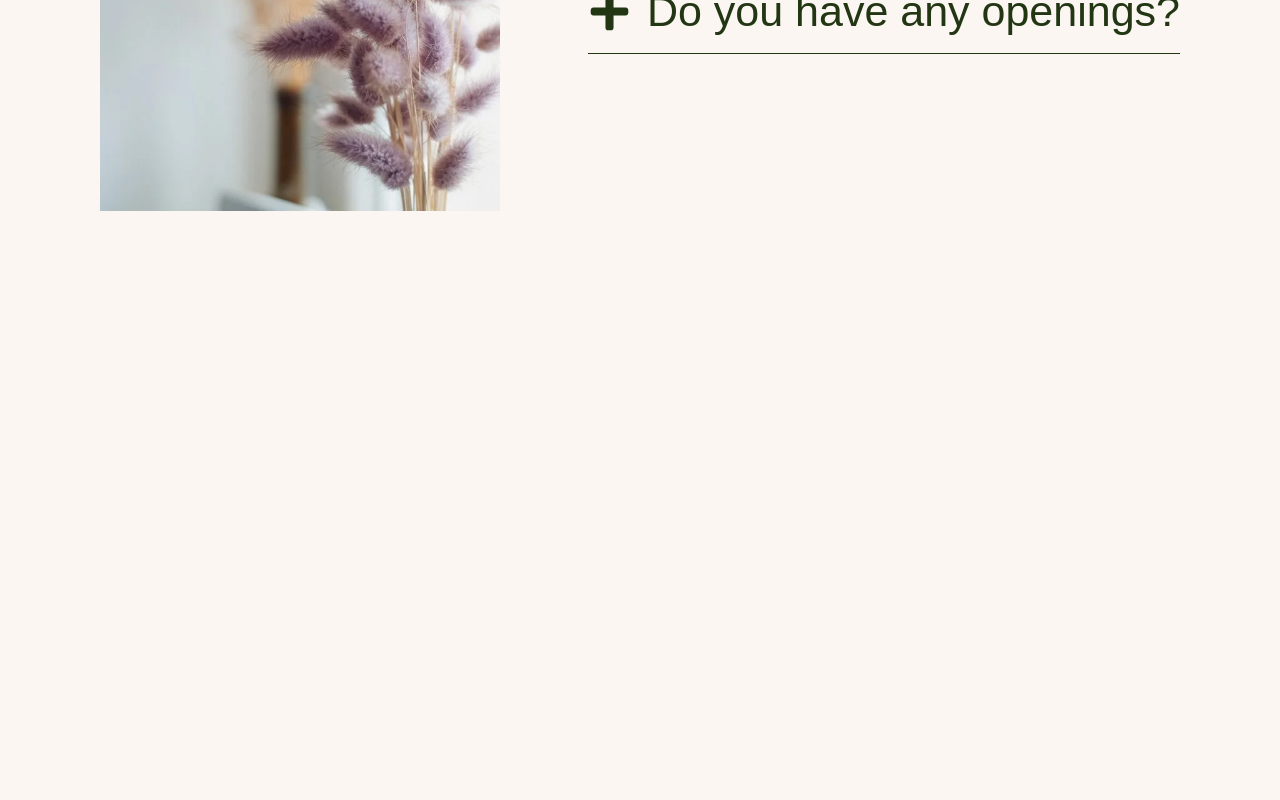
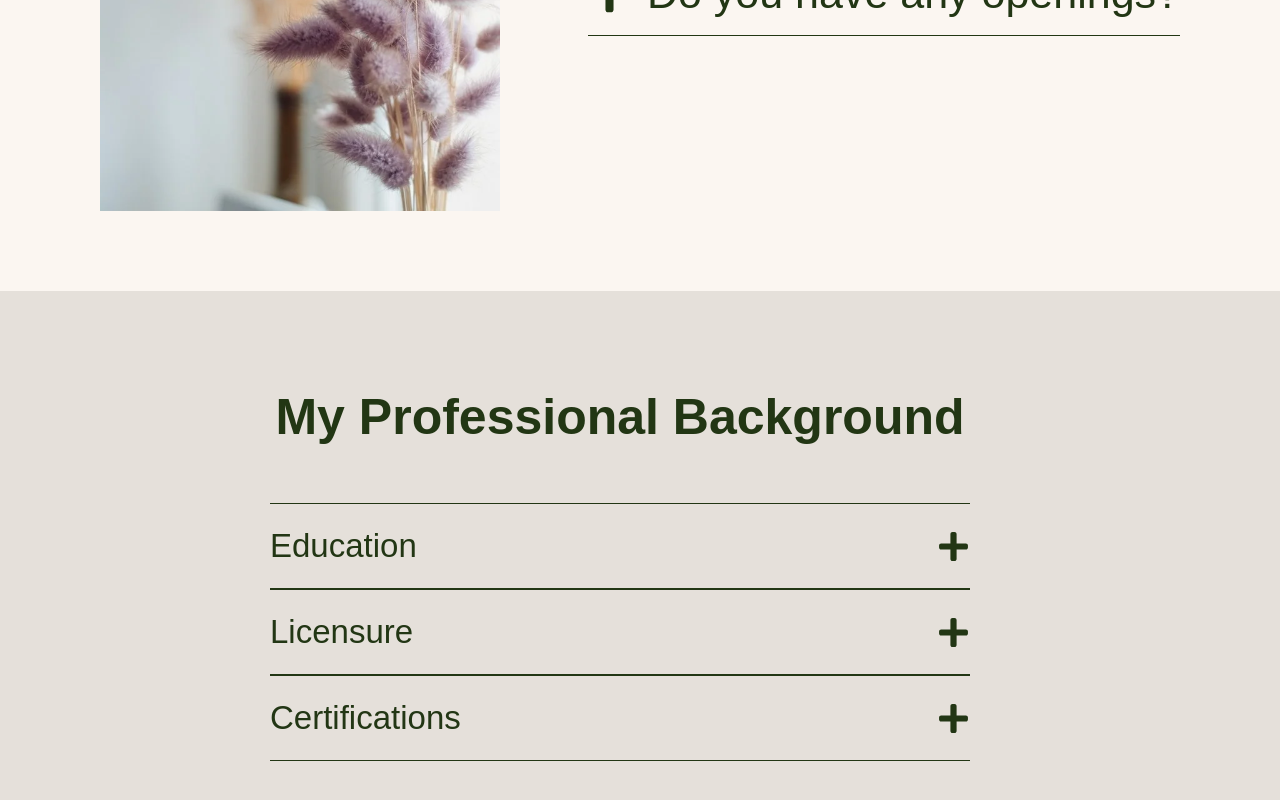
Before and after one commit to imkashishkathuria/maya-reynolds-therapy, a Next.js app: page / in a window 1280 px wide. Shown: the part 4568-5368 px from the top of the page. Before the commit the page ends 4859 px from the top, so only its background shows below. Built offline with nearby package versions, Linux system fonts and the light colour scheme.

Commit message:
Background section completed

```diff
--- /dev/null
+++ b/Components/Background.jsx
@@ -0,0 +1,67 @@
+"use client"
+import React, { useState } from 'react'
+import SubHeading from './SubHeading'
+import { FaMinus, FaPlus } from 'react-icons/fa'
+
+const Background = () => {
+
+    const faqs = [
+        { faqQ: "Education", ans: "Euphorbia dianthus alchemilla muscari lavandula anthurium artemesia false artemesia moluccella gladiolus cirsium trollius anthurium prunus delphinium achillea." },
+        { faqQ: "Licensure", ans: "Euphorbia dianthus alchemilla muscari lavandula anthurium artemesia false artemesia moluccella gladiolus cirsium trollius anthurium prunus delphinium achillea." },
+        { faqQ: "Certifications", ans: "Euphorbia dianthus alchemilla muscari lavandula anthurium artemesia false artemesia moluccella gladiolus cirsium trollius anthurium prunus delphinium achillea." },
+    ]
+
+    const [activeIndex, setActiveIndex] = useState(-1)
+
+    const handleClick = (index) => {
+        setActiveIndex(index === activeIndex ? null : index)
+    }
+
+
+    return (
+        <div>
+            <div className='flex justify-center py-25 items-center bg-[#e5e0da]'>
+
+                <div className='flex flex-col items-center gap-15 pr-10'>
+                    <SubHeading text="My Professional Background" />
+
+                    <div className='flex flex-col'>
+                        {faqs.map((item, index) => (
+                            <div key={index} className="border-y py-4">
+
+
+                                <div
+                                    className='flex justify-between w-[700px] items-center cursor-pointer transition-all duration-300 ease-out  '
+                                    onClick={() => handleClick(index)}
+                                >
+
+                                    <p className='text-[33px] font-[500] leading-13'>
+                                        {item.faqQ}
+                                    </p>
+                                    {activeIndex === index ? (
+                                        <FaMinus className='text-[33px] leading-13' />
+                                    ) : (
+                                        <FaPlus className='text-[33px]  leading-13' />
+                                    )}
+                                </div>
+
+                                <div
+                                    className={`overflow-hidden transition-all duration-500 ease-in-out ${activeIndex === index ? 'max-h-[200px] opacity-100 mt-3' : 'max-h-0 opacity-0 mt-0'}`}
+                                >
+                                    <p className='flex justify-center ml-[70px] text-[16px] w-[500px]'>
+                                        {item.ans}
+                                    </p>
+                                </div>
+
+
+                            </div>
+                        ))}
+                    </div>
+
+                </div>
+            </div>
+        </div>
+    )
+}
+
+export default Background
--- a/Components/FAQs.jsx
+++ b/Components/FAQs.jsx
@@ -12,7 +12,7 @@ const FAQs = () => {
         { faqQ: "Do you have any openings?", ans: "Answer goes here." },
     ]
 
-    const [activeIndex, setActiveIndex] = useState(0)
+    const [activeIndex, setActiveIndex] = useState(-1)
 
     const handleClick = (index) => {
         setActiveIndex(index === activeIndex ? null : index)
--- a/app/page.js
+++ b/app/page.js
@@ -1,3 +1,4 @@
+import Background from "@/Components/Background";
 import FAQs from "@/Components/FAQs";
 import GetInTouch from "@/Components/GetInTouch";
 import HeroSection from "@/Components/HeroSection";
@@ -17,6 +18,7 @@ export default function Home() {
     <WorkWithMe />
     <Intro />
     <FAQs />
+    <Background />
     </>
   );
 }
```
